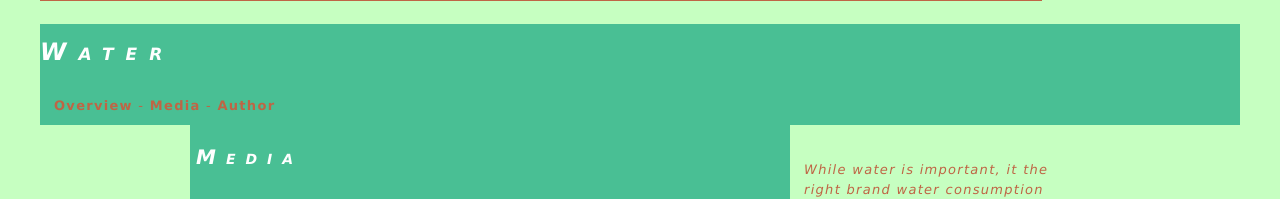
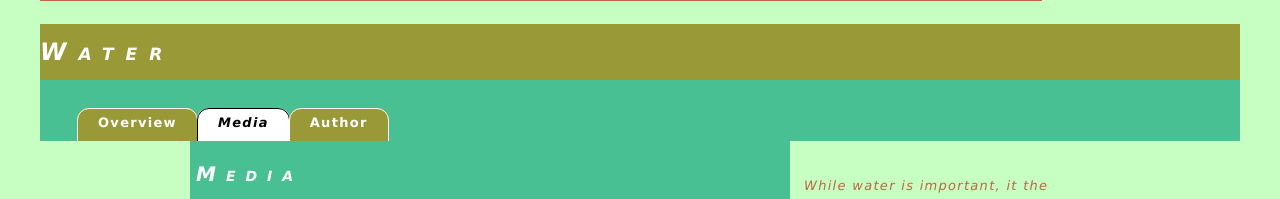
Before and after one commit to Dedefagan/lis2360_webdevelopment, a plain HTML site: page lesson7_project_1/media.html in a window 1280 px wide. Shown: the part 653-852 px from the top of the page. Drawn offline with Linux system fonts and the light colour scheme; grey boxes are pictures that could not be loaded.

Commit message:
project 2 first commit

```diff
--- a/lesson7_project_1/media.html
+++ b/lesson7_project_1/media.html
@@ -8,6 +8,7 @@
 
 
       <link rel="stylesheet" href="style1.css">
+      <link href="style-navbar.css" rel="stylesheet" type="text/css">
 
       <!--Defrederick Fagan March 5th -->
 
@@ -17,15 +18,20 @@
 
 <img src="images/alkaline-water-title.jpg" width="1000px" height="652px" alt="PH level Table">
 <div id="header">
-<h1><em>Water</em></h1>
-<p>
-    <a href="index.html">Overview</a>
-     -
-    <a href="media.html">Media</a>
-     -
-    <a href="author.html">Author</a>
+    <h1><em>Water</em></h1>
+            <div id="navbar">
 
-</p>
+                <ul id="menu">
+
+                  <li><a href="index.html" class="button ">Overview</a></li>
+
+                  <li><a href="media.html" class="button selected">Media</a></li>
+
+                  <li><a href="author.html" class="button">Author</a></li>
+
+                  </ul>
+
+             </div> <!--end navbar -->
 </div><!--close header -->
 <div id="container">
     <div id="content">
--- /dev/null
+++ b/lesson7_project_1/style-navbar.css
@@ -0,0 +1,56 @@
+@charset "UTF-8";
+/* CSS Document */
+/* ----------------- NAVIGATION BAR STYLES -------------------*/
+/* TABBED NAVIGATION */
+#navbar{
+	width: 900px; /* as wide as container - make sure buttons don't exceed container width */
+	/* reducing height hides the bottom of the buttons and the bottom rounded corners of buttons */
+	height: 45px;
+	overflow: hidden; /* necessary for tab style nav bar to hide bottom of buttons */
+	margin-bottom: 0px; /* pushes page content down */
+}
+
+/* horizontal menu bars are typically created using a styled unordered list. Here's how! */
+ul#menu {
+	list-style: none; /* eliminates bullets */
+}
+ul#menu li {
+	float: left; /* changes list from vertical to horizontal */
+	margin-left: -11px; /* controls space between buttons/tabs */
+}
+ul#menu li a.button {
+	background-color: #999938; /* button/tab color */
+	color: #fff; /* font color */
+	font-size: 1em;
+	text-decoration: none; /* removes the link underline */
+	/* the padding define the size of the buttons */
+	/* increase bottom padding for tabs with hidden bottoms so tab text can be seen*/
+	padding: 6px 20px 25px 20px;
+	/* rounded corners turn buttons into tabs when bottom of button is hidden */
+	border-radius: 12px;
+	border: solid 1px; /* 1-pixel border around buttons. */
+}
+/* styles for the currently selected page should be different to make it stand out */
+/* also you want to discourage users from clicking the button for the current page */
+ul#menu li a.button.selected{
+	background-color: #fff; /* matching the color of the content background color */
+	color: #000; /* font color */
+	font-style: italic;
+}
+/* visited link font colors */
+ul#menu li a.button:visited {
+	color: #9b9744;
+}
+ul#menu li a.button:visited.selected{
+	color: #000;
+}
+/* hover link styles */
+ul#menu li a.button:hover {
+	background-color: #fff;
+	color: #999938;
+}
+/* selected button shouldn't change on hover */
+ul#menu li a.button:hover.selected{
+	background-color: #fff;
+	color: #000;
+}
--- a/lesson7_project_1/style1.css
+++ b/lesson7_project_1/style1.css
@@ -24,6 +24,7 @@ h1 {
 	font-variant: small-caps;
 	letter-spacing: .5em;
 	line-height: 2em;
+	background-color: #999938;
 }
 h2 {
 	font-size: 20px;
@@ -48,6 +49,7 @@ a:link {
 	font-weight: bold;
 	color: #BF6545;
 	text-decoration: none;
+	margin: -2px;
 }
 a:visited {
 	font-weight: bold;
@@ -57,6 +59,7 @@ a:visited {
 a:hover {
 	color: #00fff2;
 }
+
 
 /* list styles ----------------------------- */
 ul li {
@@ -112,7 +115,7 @@ iframe {
 	width: 100%;
 	background-color: #49BF94;
 	border-bottom: 1px ;
-	padding-bottom: 4px ;
+
 }
 #content{
 	width: 600px;
@@ -130,7 +133,7 @@ iframe {
 }
 #footer{
 	width: 100%;
-	background-color: #49BF94;
+	background-color: #999938;
 	padding-bottom: 20px;
 	clear: both;
 }
```
Also changed, not shown: lesson7_project_1/author.html (+19 -9 lines), lesson7_project_1/index.html (+15 -7 lines).
